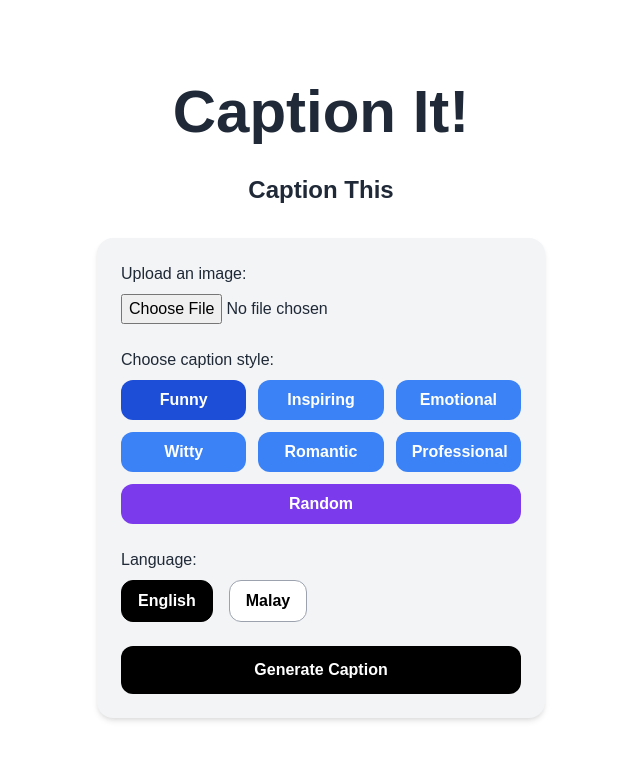
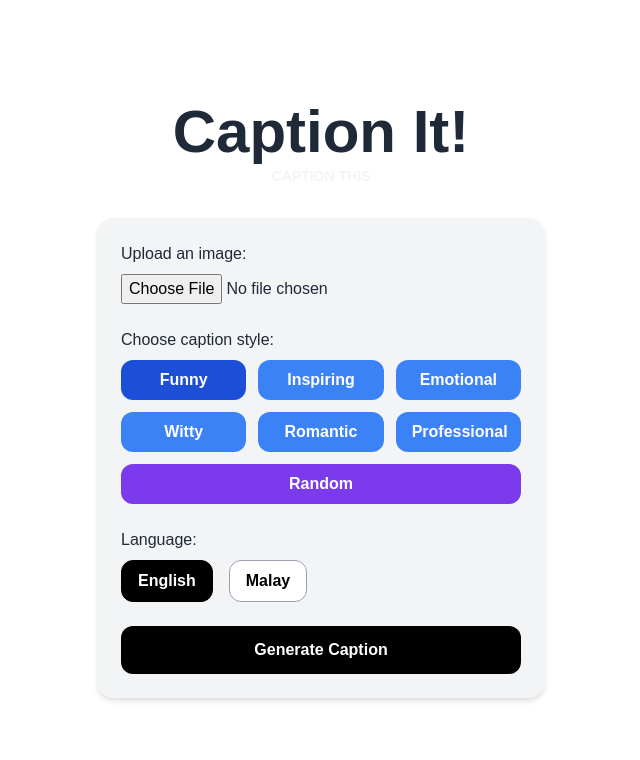
Before and after one commit to bobvisavisual/captionthis, a React (Vite) app in the folder frontend/: page / in a window 1280 px wide. Shown: the top 760 px of the page, without its empty margins (319-959 px from the left). Built offline with nearby package versions, Linux system fonts and the light colour scheme.

Commit message:
Update App.jsx

```diff
--- a/frontend/src/App.jsx
+++ b/frontend/src/App.jsx
@@ -33,8 +33,8 @@ function App() {
 
   return (
     <div className="min-h-screen bg-white text-gray-800 flex flex-col items-center justify-center px-4 py-8">
-      <h1 className="text-4xl md:text-6xl font-bold mb-8 text-center">Caption It!</h1>
-	  <h2 className="text-1xl md:text-2xl font-bold mb-8 text-center">Caption This</h2>
+      <h1 className="text-4xl md:text-6xl font-bold mb-1 text-center">Caption It!</h1>
+	  <h2 className="text-sm md:text-1xl font-semibold mb-8 text-gray-100 uppercase text-center">Caption This</h2>
 
       <form
         onSubmit={handleSubmit}
```
